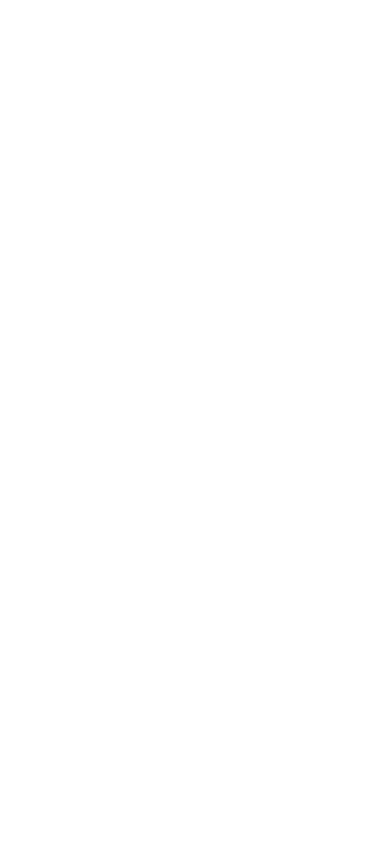
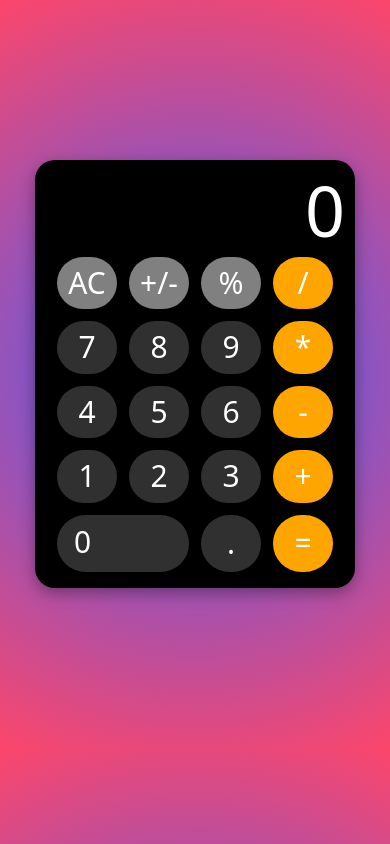
Before and after one commit to Yaroslav0102030405/call2, a plain HTML site: page index.html in a window 390 px wide. Drawn offline with nearby package versions, Linux system fonts and the light colour scheme.

Commit message:
mobile and desktop version

```diff
--- a/index.html
+++ b/index.html
@@ -1,12 +1,44 @@
-<!DOCTYPE html>
+<!doctype html>
 <html lang="en">
   <head>
     <meta charset="UTF-8" />
     <meta name="viewport" content="width=device-width, initial-scale=1.0" />
-    <title>Document</title>
+    <title>Calculator</title>
     <link rel="stylesheet" href="./styles.css" />
+
+    <link
+      rel="stylesheet"
+      href="https://cdnjs.cloudflare.com/ajax/libs/modern-normalize/2.0.0/modern-normalize.min.css"
+      integrity="sha512-4xo8blKMVCiXpTaLzQSLSw3KFOVPWhm/TRtuPVc4WG6kUgjH6J03IBuG7JZPkcWMxJ5huwaBpOpnwYElP/m6wg=="
+      crossorigin="anonymous"
+      referrerpolicy="no-referrer"
+    />
   </head>
   <body>
-    <script src="./calculator.js" type="module"></script>
+    <div class="calculator">
+      <div class="display">0</div>
+      <div class="buttons">
+        <button class="button btn-grey">AC</button>
+        <button class="button btn-grey">+/-</button>
+        <button class="button btn-grey">%</button>
+        <button class="button btn-orange">/</button>
+        <button class="button">7</button>
+        <button class="button">8</button>
+        <button class="button">9</button>
+        <button class="button btn-orange">*</button>
+        <button class="button">4</button>
+        <button class="button">5</button>
+        <button class="button">6</button>
+        <button class="button btn-orange">-</button>
+        <button class="button">1</button>
+        <button class="button">2</button>
+        <button class="button">3</button>
+        <button class="button btn-orange">+</button>
+        <button class="button btn-zero">0</button>
+        <button class="button">.</button>
+        <button class="button btn-orange">=</button>
+      </div>
+    </div>
+    <script src="./main.js" type="module"></script>
   </body>
 </html>
--- /dev/null
+++ b/main.js
@@ -0,0 +1,34 @@
+const display = document.querySelector(".display");
+const buttons = Array.from(document.querySelectorAll(".button"));
+
+buttons.map((button) => {
+  button.addEventListener("click", (e) => {
+    //   console.log(e.target.innerText);
+
+    switch (e.target.innerText) {
+      case "AC":
+        display.innerText = "0";
+        break;
+      case "=":
+        try {
+          display.innerText = eval(display.innerText);
+        } catch (e) {
+          display.innerText = "Eror!";
+        }
+        break;
+      case "+/-":
+        display.innerText = "-";
+        break;
+      case "%":
+        let passedText = display.innerText + "/100";
+        display.innerText = eval(passedText);
+        break;
+      default:
+        if (display.innerText === "0" && e.target.innerText !== ".") {
+          display.innerText = e.target.innerText;
+        } else {
+          display.innerText += e.target.innerText;
+        }
+    }
+  });
+});
--- a/styles.css
+++ b/styles.css
@@ -0,0 +1,94 @@
+* {
+  margin: 0;
+  padding: 0;
+}
+
+body {
+  /* background: rgb(118, 9, 121);
+  background: linear-gradient(
+    90deg,
+    rgba(118, 9, 121, 1) 35%,
+    rgba(255, 243, 0, 1) 100%
+  ); */
+  padding: 10px;
+
+  background: rgb(63, 94, 251);
+  background: radial-gradient(
+    circle,
+    rgba(63, 94, 251, 1) 0%,
+    rgba(252, 70, 107, 1) 100%
+  );
+
+  font-size: 12px;
+  font-family: Arial, Helvetica, sans-serif;
+}
+
+.calculator {
+  max-width: 450px;
+  max-height: 680px;
+  background-color: black;
+  margin: 150px auto;
+  border-radius: 20px;
+  padding: 10px;
+  box-shadow: rgba(0, 0, 0, 0.35) 0px 5px 15px;
+}
+
+@media screen and (max-width: 460px) {
+  .calculator {
+    max-width: 320px;
+    max-height: 680px;
+  }
+}
+
+.display {
+  color: white;
+  font-size: 70px;
+  text-align: end;
+  /* padding-top: 20px; */
+}
+
+.buttons {
+  display: flex;
+  flex-wrap: wrap;
+  justify-content: center;
+}
+
+.button {
+  border: none;
+  color: white;
+  border-radius: 50px;
+  padding: 28px 30px;
+  width: 22%;
+  margin: 6px 6px;
+  font-size: 30px;
+  background-color: rgba(128, 128, 128, 0.372);
+}
+
+@media screen and (max-width: 460px) {
+  .button {
+    max-width: 320px;
+    max-height: 680px;
+    /* font-size: 30px; */
+    width: 20%;
+    /* padding: 15px 27px; */
+    padding: 9px 5px;
+  }
+}
+
+.btn-grey {
+  background-color: gray;
+}
+
+.btn-orange {
+  background-color: orange;
+}
+
+.btn-zero {
+  padding: 30px 177px 26px 20px;
+}
+
+@media screen and (max-width: 460px) {
+  .btn-zero {
+    padding: 10px 115px 13px 17px;
+  }
+}
```
Also changed, not shown: calculator.js (deleted).
